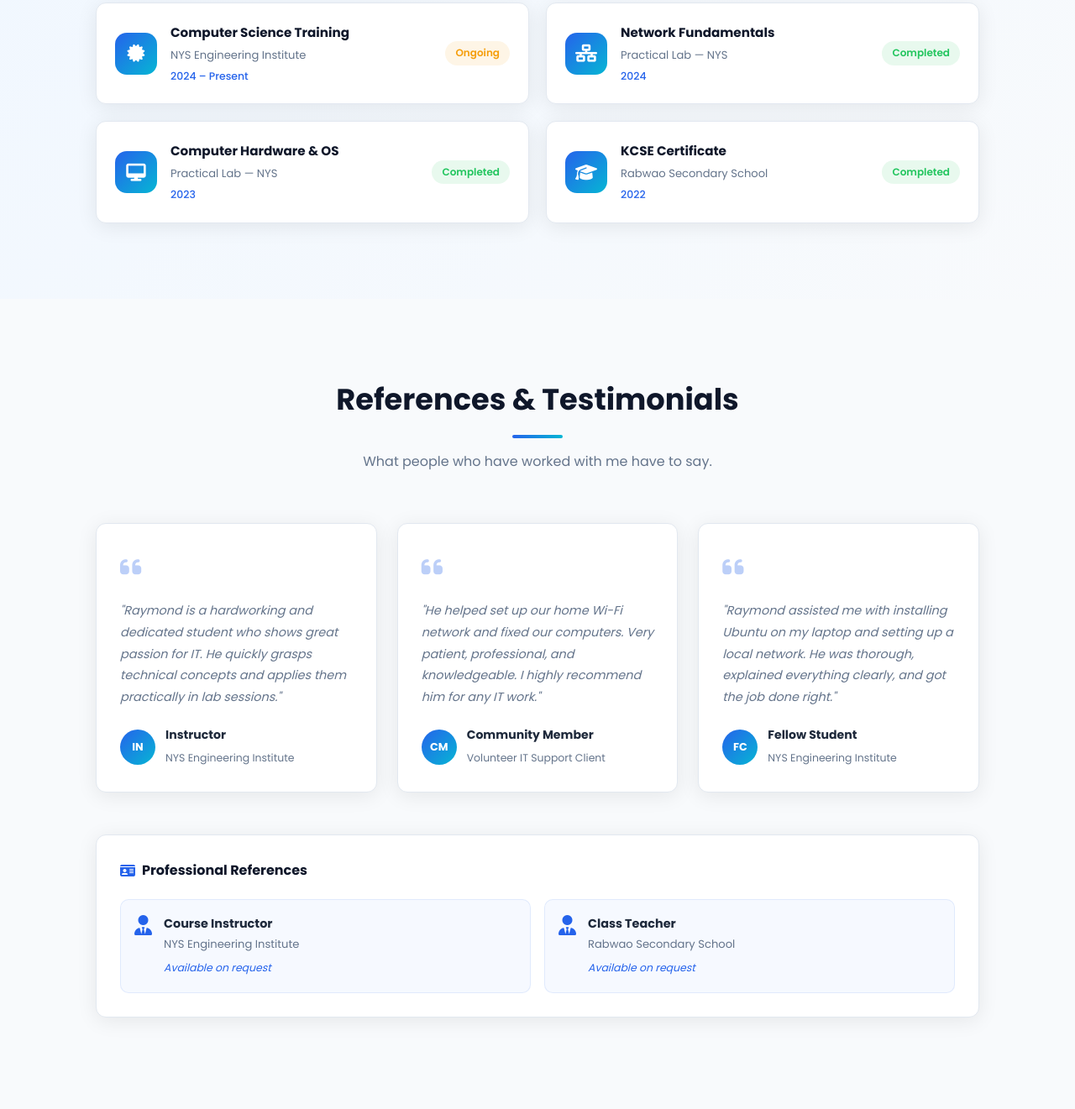
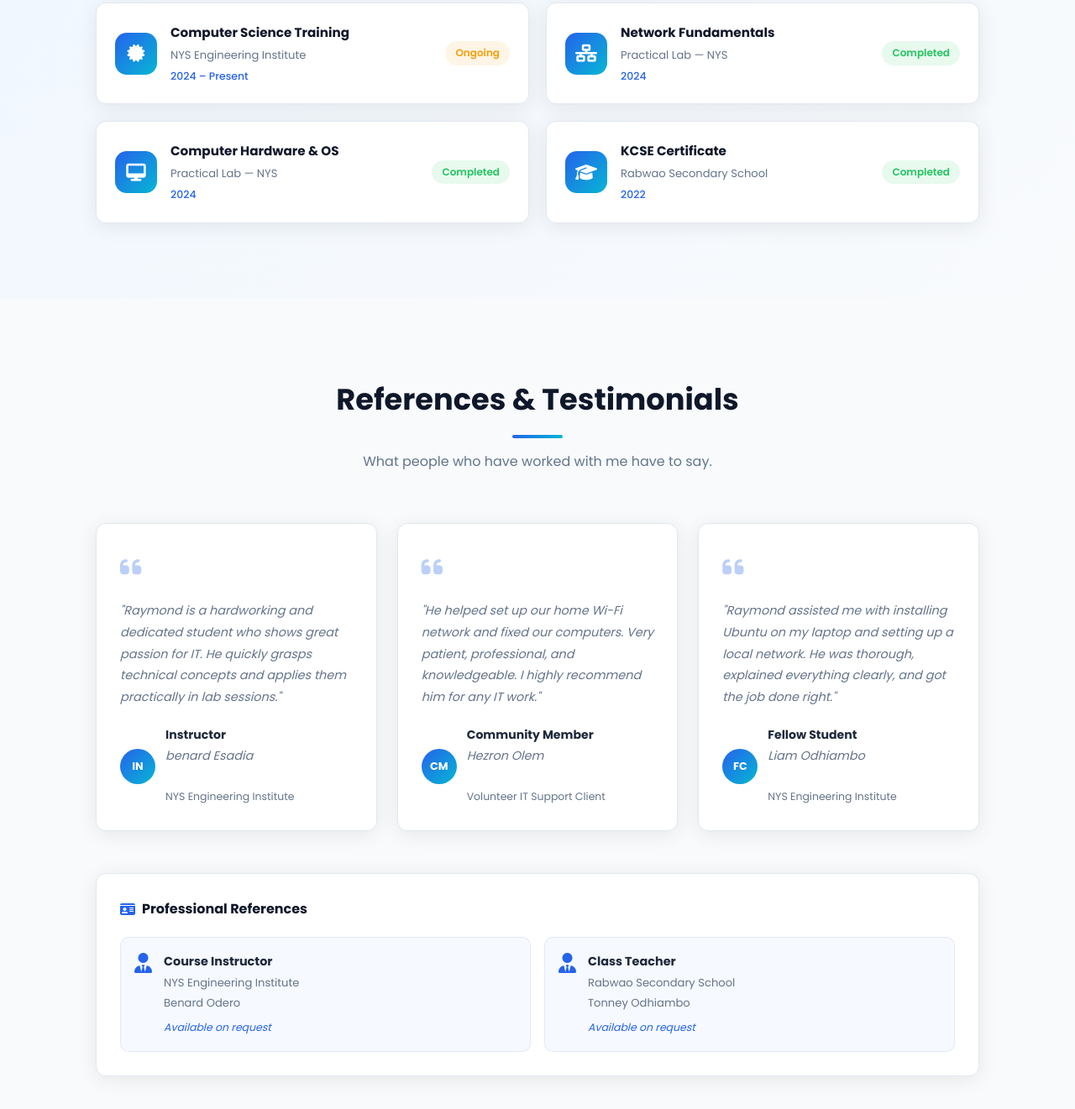
Before and after one commit to raymondopiyo67-create/my-curriculum-vitae, a plain HTML site: page index.html in a window 1280 px wide. Shown: the part 7451-8772 px from the top of the page at 84% size. Drawn offline with Linux system fonts and the light colour scheme.

Commit message:
Update CV content and contact details

```diff
--- a/index.html
+++ b/index.html
@@ -497,7 +497,7 @@
           <div class="cert-info">
             <h3>Computer Hardware &amp; OS</h3>
             <p>Practical Lab — NYS</p>
-            <span class="cert-year">2023</span>
+            <span class="cert-year">2024</span>
           </div>
           <div class="cert-badge completed">Completed</div>
         </div>
@@ -530,6 +530,7 @@
             <div class="author-avatar">IN</div>
             <div>
               <strong>Instructor</strong>
+              <p>benard Esadia</p>
               <span>NYS Engineering Institute</span>
             </div>
           </div>
@@ -541,6 +542,7 @@
             <div class="author-avatar">CM</div>
             <div>
               <strong>Community Member</strong>
+              <p>Hezron Olem</p>
               <span>Volunteer IT Support Client</span>
             </div>
           </div>
@@ -552,6 +554,7 @@
             <div class="author-avatar">FC</div>
             <div>
               <strong>Fellow Student</strong>
+              <p>Liam Odhiambo</p>
               <span>NYS Engineering Institute</span>
             </div>
           </div>
@@ -567,6 +570,7 @@
             <div>
               <strong>Course Instructor</strong>
               <p>NYS Engineering Institute</p>
+              <p>Benard Odero</p>
               <span>Available on request</span>
             </div>
           </div>
@@ -575,6 +579,7 @@
             <div>
               <strong>Class Teacher</strong>
               <p>Rabwao Secondary School</p>
+              <p>Tonney Odhiambo</p>
               <span>Available on request</span>
             </div>
           </div>
```
